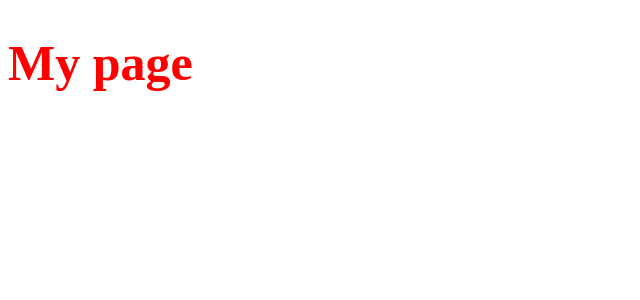
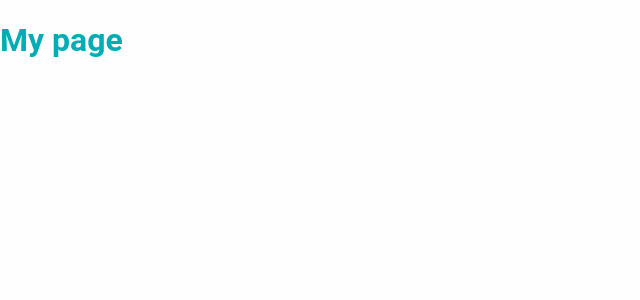
Before and after one commit to clayton-duarte/landing-ai-test, a Next.js app: page / in a window 1280 px wide. Shown: the top 300 px of the page, without its empty margins (0-640 px from the left). Built offline with nearby package versions, Linux system fonts and the light colour scheme.

Commit message:
:sparkles: Creates ThemeProvider

```diff
--- /dev/null
+++ b/global.d.ts
@@ -0,0 +1,9 @@
+import { DefaultTheme } from "styled-components";
+import { customTheme } from "./providers/theme";
+
+// THEME
+type CustomTheme = typeof customTheme;
+
+declare module "styled-components" {
+  interface DefaultTheme extends CustomTheme {}
+}
--- /dev/null
+++ b/pages/_app.tsx
@@ -0,0 +1,18 @@
+import React, { FunctionComponent } from "react";
+import { AppProps } from "next/app";
+
+import ThemeProvider from "../providers/theme";
+
+const MyApp: FunctionComponent<AppProps> = ({
+  Component,
+  pageProps,
+  router,
+}) => {
+  return (
+    <ThemeProvider>
+      <Component {...pageProps} />
+    </ThemeProvider>
+  );
+};
+
+export default MyApp;
--- a/pages/index.tsx
+++ b/pages/index.tsx
@@ -1,10 +1,9 @@
-import styled from 'styled-components'
+import styled from "styled-components";
 
 const Title = styled.h1`
-  color: red;
-  font-size: 50px;
-`
+  color: ${(props) => props.theme.PRIMARY};
+`;
 
 export default function Home() {
-  return <Title>My page</Title>
+  return <Title>My page</Title>;
 }
--- /dev/null
+++ b/providers/theme.tsx
@@ -0,0 +1,33 @@
+import React, { FunctionComponent } from "react";
+import { createGlobalStyle, ThemeProvider } from "styled-components";
+
+export enum colors {
+  PRIMARY = "#00adb5",
+  SECONDARY = "#393e46",
+  TEXT = "#222831",
+  BG = "#fefeff",
+}
+
+export const customTheme = {
+  ...colors,
+};
+
+const GlobalStyles = createGlobalStyle`
+body {
+    font-family: Roboto, Oxygen, Ubuntu, sans-serif;
+    background: ${(props) => props.theme.BG};
+    font-size: 16px;
+    margin: 0;
+}
+`;
+
+const Provider: FunctionComponent = ({ children }) => {
+  return (
+    <ThemeProvider theme={customTheme}>
+      {children}
+      <GlobalStyles />
+    </ThemeProvider>
+  );
+};
+
+export default Provider;
```
